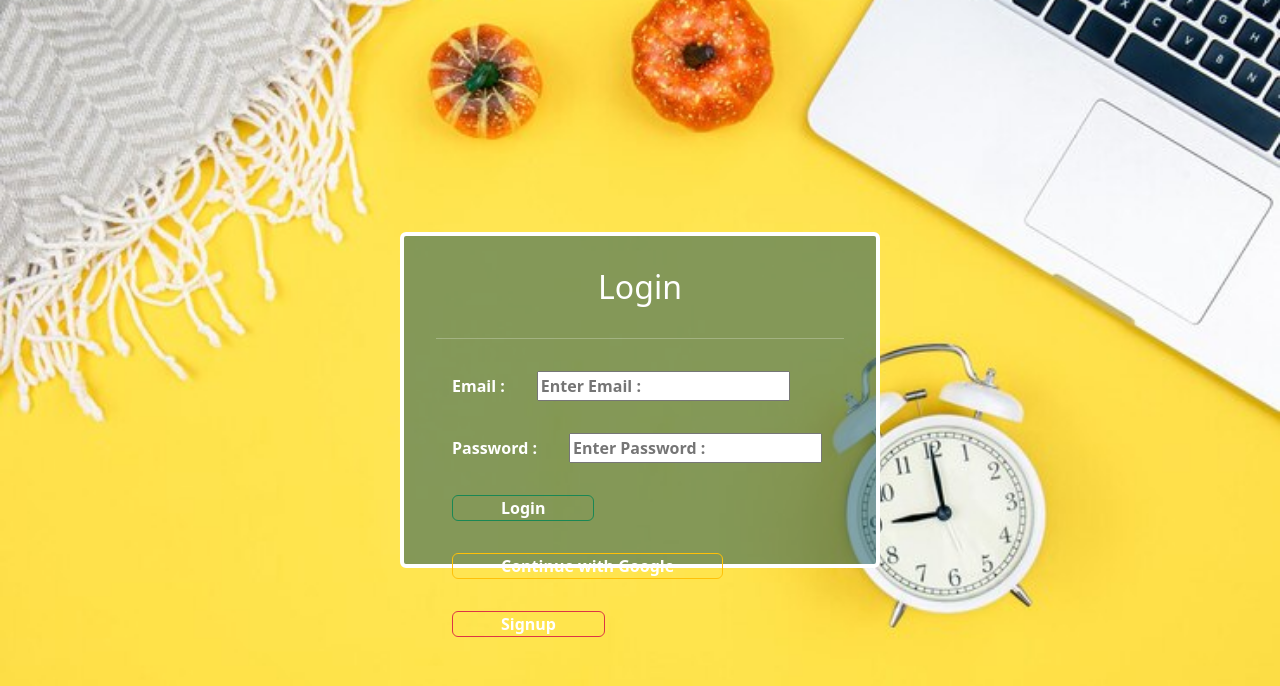
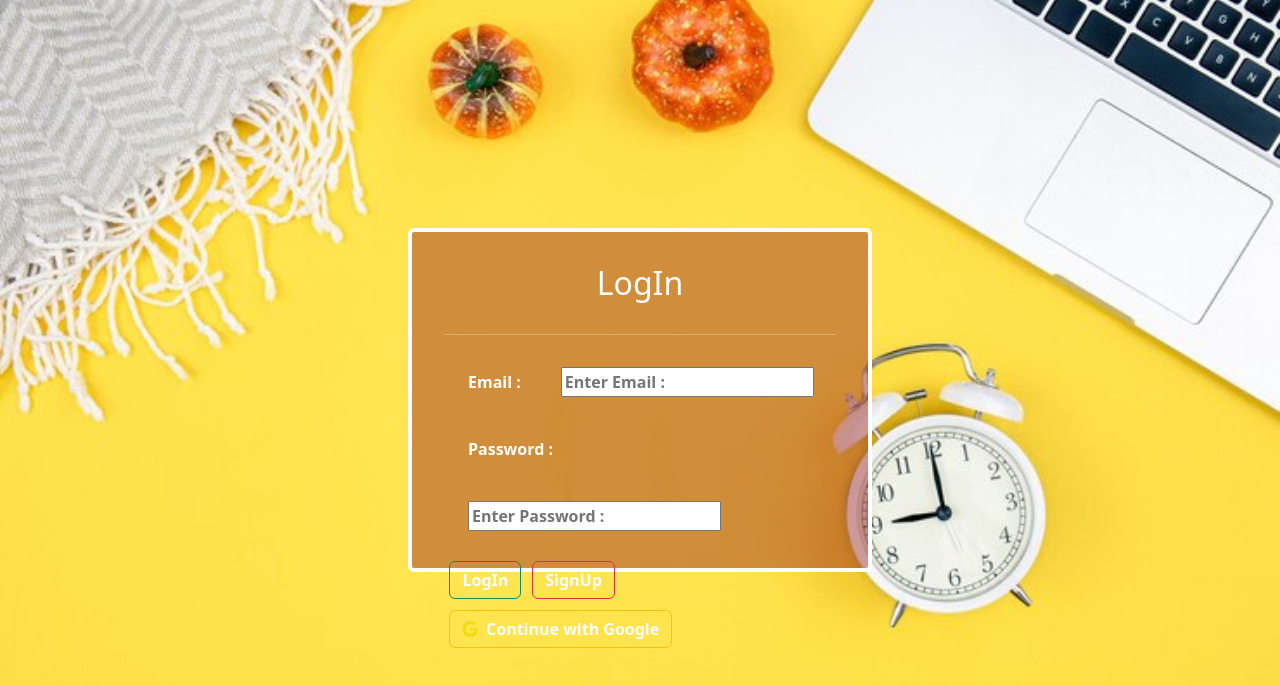
Before and after one commit to mushfiqurniazzz/MERN---To-Do-App, a React (Vite) app in the folder client/: page /login in a window 1280 px wide. Shown: the top 686 px of the page. Built offline with nearby package versions, Linux system fonts and the light colour scheme; no server answers.

Commit message:
added styling

```diff
--- a/client/src/components/OAuth.jsx
+++ b/client/src/components/OAuth.jsx
@@ -47,7 +47,8 @@ function OAuth() {
         className={"btn btn-outline-warning"}
         onClick={handleGoogleClick}
       >
-        Continue with Google
+        <i className="fa-brands fa-google" style={{ color: "#F3DB0A" }}></i>
+        &nbsp; Continue with Google
       </Button>
     </>
   );
--- a/client/src/css/Login.module.css
+++ b/client/src/css/Login.module.css
@@ -8,15 +8,14 @@ body {
   background-size: cover;
 }
 #card {
-  width: 30rem;
+  width: 29rem !important;
   color: white;
-  height: 21rem !important;
+  height: 21.5rem !important;
   align-items: center;
   padding: 1rem;
-
   background-color: rgb(71, 97, 96);
   border: 0.3rem solid white;
-  background-color: rgba(21, 83, 94, 0.521);
+  background-color: rgba(150, 33, 33, 0.445);
   font-weight: bold;
 }
 #card h2 {
@@ -27,13 +26,13 @@ body {
 input {
   font-weight: bold;
   margin: 1rem !important;
-  margin-bottom: 1rem !important;
+  margin-left: 1.5rem !important;
+  margin-bottom: 1.5rem !important;
 }
 #card Button {
   color: white !important;
   text-decoration: none !important;
-  padding: 0 3rem !important;
-  margin: 1rem !important;
+  margin: 0.343rem !important;
   font-weight: bold;
 }
 #card a {
--- a/client/src/css/P404.module.css
+++ b/client/src/css/P404.module.css
@@ -1,4 +1,4 @@
-.h1{
-    color: white;
-    background-color: black;
+.h1 {
+  color: white;
+  background-color: black;
 }
--- a/client/src/css/Signup.module.css
+++ b/client/src/css/Signup.module.css
@@ -8,14 +8,14 @@ body {
   background-size: cover;
 }
 #card {
-  width: 30rem;
+  width: 29rem !important;
   color: white;
-  height: 21rem !important;
+  height: 21.5rem !important;
   align-items: center;
   padding: 1rem;
   background-color: rgb(71, 97, 96);
   border: 0.3rem solid white;
-  background-color: rgba(21, 83, 94, 0.521);
+  background-color: rgba(150, 33, 33, 0.445);
   font-weight: bold;
 }
 #card h2 {
@@ -26,13 +26,13 @@ body {
 input {
   font-weight: bold;
   margin: 1rem !important;
-  margin-bottom: 1rem !important;
+  margin-left: 1.5rem !important;
+  margin-bottom: 1.5rem !important;
 }
 #card Button {
   color: white !important;
   text-decoration: none !important;
-  padding: 0 3rem !important;
-  margin: 1rem !important;
+  margin: 0.343rem !important;
   font-weight: bold;
 }
 #card a {
--- a/client/src/css/Todo.module.css
+++ b/client/src/css/Todo.module.css
@@ -5,22 +5,25 @@
   justify-content: space-between;
   color: white;
   font-weight: bold;
-  height: 35px;
-  padding: 2px, 5px, 2px, 5px;
-}
-#card{
-    background-color: black;
-      margin: .5rem !important;
-
-}
-.line_through{
-  text-decoration: line-through;
+  height: 40px;
+  padding: 2px, 5px, 2px, 5px !important;
 }
 
-.h2{
-    text-align: center;
-    color: white;
+#card {
+  background-color: black;
+  margin: 0.5rem !important;
 }
-#p{
-  margin-top:.5rem;
+
+.line_through {
+  text-decoration: line-through;
+  margin-top: 0.8rem !important;
 }
+
+.h2 {
+  text-align: center;
+  color: white;
+}
+
+#p {
+  margin-top: 0.8rem !important;
+}
--- a/client/src/pages/Login.jsx
+++ b/client/src/pages/Login.jsx
@@ -55,7 +55,7 @@ function Login() {
         {/* used bootstrap card componenet with custom css */}
         <div className={"card"} id={styles.card}>
           <div className={"card-body"}>
-            <h2>Login</h2>
+            <h2>LogIn</h2>
             <hr />
             <form onSubmit={handleLogin}>
               <div>
@@ -86,16 +86,16 @@ function Login() {
                 className={"btn btn-outline-success"}
                 type="submit"
               >
-                Login
+                LogIn
+              </Button>
+
+              {/* redirects to signup if user doesn't have account with bootstrap danger or red button*/}
+              <Button className={"btn btn-outline-danger"}>
+                <Link to="/signup">SignUp</Link>
               </Button>
 
               {/* firebase OAuth component */}
               <OAuth />
-
-              {/* redirects to signup if user doesn't have account with bootstrap danger or red button*/}
-              <Button className={"btn btn-outline-danger"}>
-                <Link to="/signup">Signup</Link>
-              </Button>
             </form>
           </div>
         </div>
--- a/client/src/pages/Signup.jsx
+++ b/client/src/pages/Signup.jsx
@@ -44,7 +44,7 @@ function Signup() {
 
       <div className={"card"} id={styles.card}>
         <div className={"card-body"}>
-          <h2>Signup</h2>
+          <h2>SignUp</h2>
           <hr />
           <form onSubmit={handleSignup}>
             <div>
@@ -71,16 +71,16 @@ function Signup() {
             </div>
             {/* used the  button componenet with bootstrap success class or the green color*/}
             <Button className={"btn btn-outline-success"} type="submit">
-              Signup
+              SignUp
+            </Button>
+
+            {/* used the button componenet with bootstrap danger class or red color*/}
+            <Button className={"btn btn-outline-danger"}>
+              <Link to="/login">LogIn</Link>
             </Button>
 
             {/* firebase OAuth component */}
             <OAuth />
-
-            {/* used the button componenet with bootstrap danger class or red color*/}
-            <Button className={"btn btn-outline-danger"}>
-              <Link to="/login">Login</Link>
-            </Button>
           </form>
         </div>
       </div>
```
